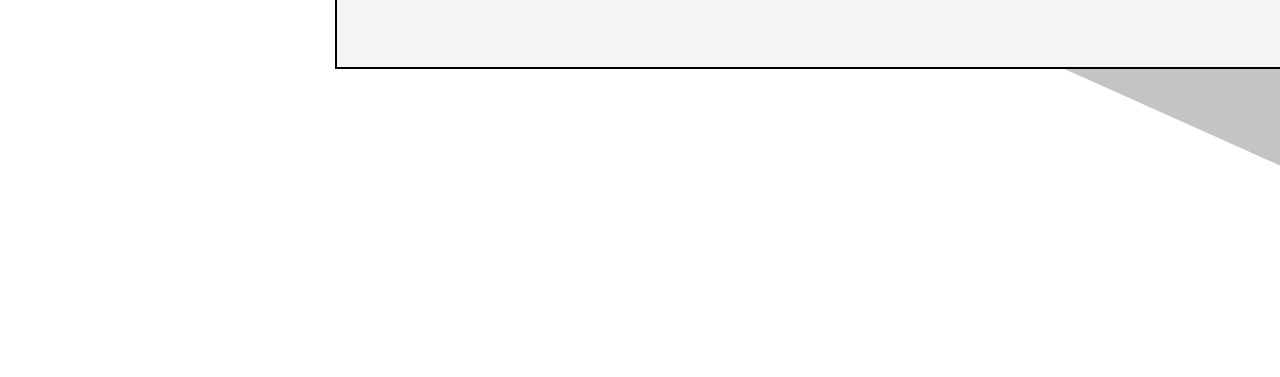
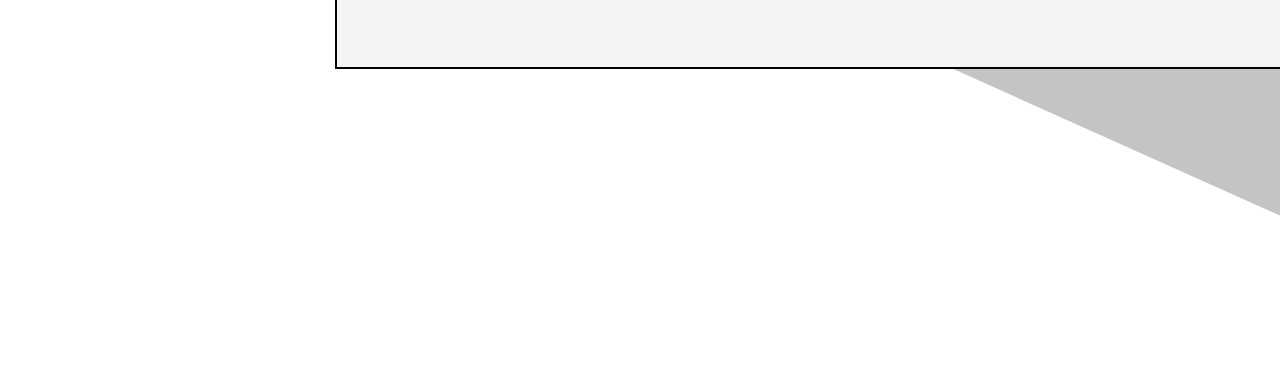
Before and after one commit to bimo1981/Reaction-cube-1.0.4, a plain HTML site: page html/index2.html in a window 1280 px wide. Shown: the part 794-1171 px from the top of the page. Before the commit the page ends 1121 px from the top, so only its background shows below. Drawn offline with Linux system fonts and the light colour scheme; files whose address does not match are found by name.

Commit message:
add two pictures and change style2.css

```diff
--- a/style/style2.css
+++ b/style/style2.css
@@ -160,7 +160,7 @@ background: #FFFFFF;
     width: 209px;
     height: 1810.37px;
     left: 750px;
-    top: -250.53px;
+    top: -200.53px;
 
     background: #C4C4C4;
     transform: rotate(114.16deg);
```
